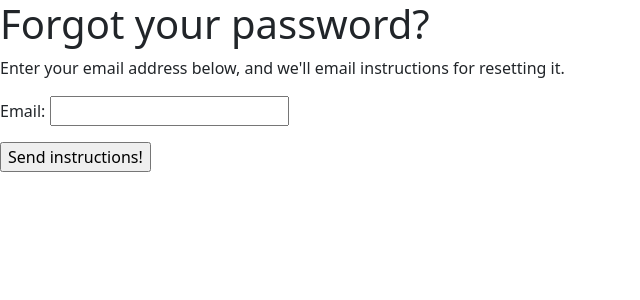
After one commit to pbrqsl/django_repo, a Django app: page /users/reset_password/ in a window 1280 px wide. The commit adds this page. Shown: the top 300 px of the page, without its empty margins (0-640 px from the left). Run offline with Django 4.2, Linux system fonts and the light colour scheme.

Commit message:
sending email feature

```diff
--- a/project_1/settings.py
+++ b/project_1/settings.py
@@ -147,3 +147,7 @@ STATIC_URL = 'static/'
 DEFAULT_AUTO_FIELD = 'django.db.models.BigAutoField'
 
 LOGIN_REDIRECT_URL = 'dashboard'
+
+EMAIL_BACKEND = "django.core.mail.backends.filebased.EmailBackend"
+
+EMAIL_FILE_PATH = BASE_DIR/"sent_emails"
--- a/users/forms.py
+++ b/users/forms.py
@@ -1,7 +1,90 @@
-from django.contrib.auth.forms import UserCreationForm
+from django.contrib.auth.forms import UserCreationForm, PasswordResetForm, _unicode_ci_compare
 from .models import CustomUser
+from django.contrib.auth import get_user_model
+from django.contrib.auth.tokens import default_token_generator
+from django.template import loader
+from django.core.mail import EmailMultiAlternatives
 
 class CustomUserCreationForm(UserCreationForm):
     class Meta:
         model = CustomUser
         fields = ['email']
+
+
+class CustomPasswordResetForm(PasswordResetForm):
+    user_model = CustomUser
+    UserModel = CustomUser
+    print(user_model)
+    print(UserModel)
+    print(UserModel.get_email_field_name())
+
+    def send_mail(
+        self,
+        subject_template_name,
+        email_template_name,
+        context,
+        from_email,
+        to_email,
+        html_email_template_name=None,
+    ):
+        """
+        Send a django.core.mail.EmailMultiAlternatives to `to_email`.
+        """
+        subject = loader.render_to_string(subject_template_name, context)
+        # Email subject *must not* contain newlines
+        subject = "".join(subject.splitlines())
+        body = loader.render_to_string(email_template_name, context)
+        print('sending email')
+
+        email_message = EmailMultiAlternatives(subject, body, from_email, [to_email])
+        if html_email_template_name is not None:
+            html_email = loader.render_to_string(html_email_template_name, context)
+            email_message.attach_alternative(html_email, "text/html")
+
+        email_message.send()
+
+def save(
+        self,
+        domain_override=None,
+        subject_template_name="registration/password_reset_subject.txt",
+        email_template_name="registration/password_reset_email.html",
+        use_https=False,
+        token_generator=default_token_generator,
+        from_email=None,
+        request=None,
+        html_email_template_name=None,
+        extra_email_context=None,
+    ):
+        """
+        Generate a one-use only link for resetting password and send it to the
+        user.
+        """
+        print('save user method running')
+        email = self.cleaned_data["email"]
+        if not domain_override:
+            current_site = get_current_site(request)
+            site_name = current_site.name
+            domain = current_site.domain
+        else:
+            site_name = domain = domain_override
+        email_field_name = UserModel.get_email_field_name()
+        for user in self.get_users(email):
+            user_email = getattr(user, email_field_name)
+            context = {
+                "email": user_email,
+                "domain": domain,
+                "site_name": site_name,
+                "uid": urlsafe_base64_encode(force_bytes(user.pk)),
+                "user": user,
+                "token": token_generator.make_token(user),
+                "protocol": "https" if use_https else "http",
+                **(extra_email_context or {}),
+            }
+            self.send_mail(
+                subject_template_name,
+                email_template_name,
+                context,
+                from_email,
+                user_email,
+                html_email_template_name=html_email_template_name,
+            )
--- a/users/templates/users/base.html
+++ b/users/templates/users/base.html
@@ -1,6 +1,11 @@
 <html>
     <head>
         <link href="https://cdn.jsdelivr.net/npm/bootstrap@5.0.2/dist/css/bootstrap.min.css" rel="stylesheet" integrity="sha384-EVSTQN3/azprG1Anm3QDgpJLIm9Nao0Yz1ztcQTwFspd3yD65VohhpuuCOmLASjC" crossorigin="anonymous">
+        <title>
+            {% block title %}
+
+            {% endblock %}
+        </title>
     </head>
     <body>
         {% if messages%}
--- /dev/null
+++ b/users/templates/users/password_reset.html
@@ -0,0 +1,19 @@
+{% extends 'users/base.html' %}
+
+{% block tile %}
+Password reset
+{% endblock %}
+
+{% block content %}
+<h1>Forgot your password?</h1>
+<p>Enter your email address below, and we'll email instructions for resetting it.</p>
+    <form method="POST">
+        {% csrf_token %}
+        <fieldset>
+            {{ form.as_p }}
+        </fieldset>
+        <input type="submit" value="Send instructions!">
+        <!-- <button type="submit">Create_user</button> -->
+    </form>
+
+{% endblock %}
--- a/users/urls.py
+++ b/users/urls.py
@@ -1,9 +1,12 @@
 
 from django.urls import path
-from .views import register, CustomLoginView, dashboard
+from .views import register, CustomLoginView, dashboard, SignUpView, CustomPasswordReset, CustomPasswordResetDone
 
 urlpatterns = [
-    path('register/', register),
+    #path('register/', register),
+    path('register/', SignUpView.as_view()),
     path('login/', CustomLoginView.as_view(template_name='users/login.html')),
-    path('dashboard/', dashboard, name='dashboard')
+    path('dashboard/', dashboard, name='dashboard'),
+    path('reset_password/', CustomPasswordReset.as_view(), name='password_reset'),
+    path('reset_password_done/', CustomPasswordResetDone.as_view(), name='password_reset_done'),
 ]
--- a/users/views.py
+++ b/users/views.py
@@ -1,15 +1,21 @@
+from .models import CustomUser, LoginHistory
+from .forms import CustomUserCreationForm, CustomPasswordResetForm
+from django.contrib import messages
+from django.contrib.auth.decorators import login_required
+from django.contrib.auth.forms import UserCreationForm
+from django.contrib.auth.views import LoginView, PasswordResetView, PasswordResetDoneView
+from django.contrib.messages.views import SuccessMessageMixin
+from django.db.models import Max
+from django.http import HttpResponse
+from django.views.generic.detail import DetailView
+from django.views.generic.edit import CreateView
 from django.shortcuts import render
-from django.contrib.auth.forms import UserCreationForm
-from .models import CustomUser
-from .forms import CustomUserCreationForm
-from django.http import HttpResponse
-from django.contrib import messages
-from django.contrib.auth.views import LoginView
-from django.views.generic.detail import DetailView
-from django.contrib.auth.decorators import login_required
+from django.urls import reverse_lazy
+from django.core.mail import send_mail
 # Create your views here.
 
 class CustomLoginView(LoginView):
+    #send_mail('test_subject', 'test_message', 'django@a.pl', ['a1@b.pl'])
     class Meta:
         model = CustomUser
         fields = ['email']
@@ -19,8 +25,32 @@ class CustomProfile(DetailView):
     class Meta:
         model = CustomUser
 
+class CustomPasswordReset(PasswordResetView):
+    template_name = 'users/password_reset.html'
+    form_class = CustomPasswordResetForm
+
+
+    class Meta:
+        model = CustomUser
+
+class CustomPasswordResetDone(PasswordResetDoneView):
+    template_name= 'users/password_reset_done.html'
+
+    class Meta:
+        model = CustomUser
+
+
+class SignUpView(SuccessMessageMixin, CreateView):
+  template_name = 'users/register.html'
+  success_url = reverse_lazy('dashboard')
+  form_class = CustomUserCreationForm
+  success_message = "Account created"
+
+# register -> singnup view
+# success url -> login
 
 def register(request):
+    # zmienic na class based view
     if request.method == "POST":
         # return HttpResponse('aaa')
         form = CustomUserCreationForm(request.POST)
@@ -39,4 +69,7 @@ def register(request):
 
 @login_required
 def dashboard(request):
-    return render(request, 'users/dashboard.html')
+    print(request.user)
+    login_details = LoginHistory.objects.filter(user=request.user).filter(login_result='False').aggregate(Max('login_time'))
+    print(login_details)
+    return render(request, 'users/dashboard.html', {'login_details': login_details})
```
Also changed, not shown: users/models.py (+10 -1 lines), users/signals.py (+12 -4 lines), users/templates/users/dashboard.html (+9 -0 lines), users/templates/users/password_reset_done.html (added, +8 -0 lines), users/templates/users/test.html (added, +49 -0 lines), users/migrations/0002_alter_loginhistory_user.py (added), 1 other file.
